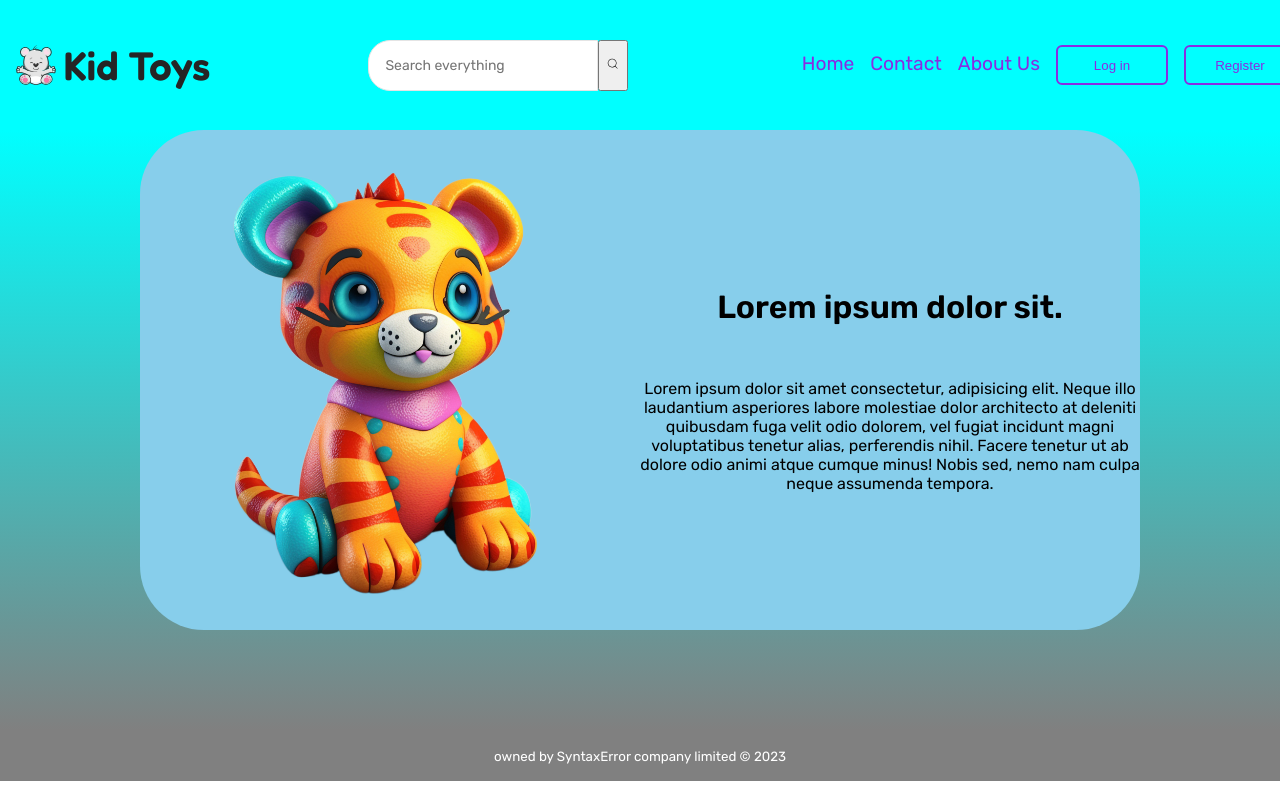
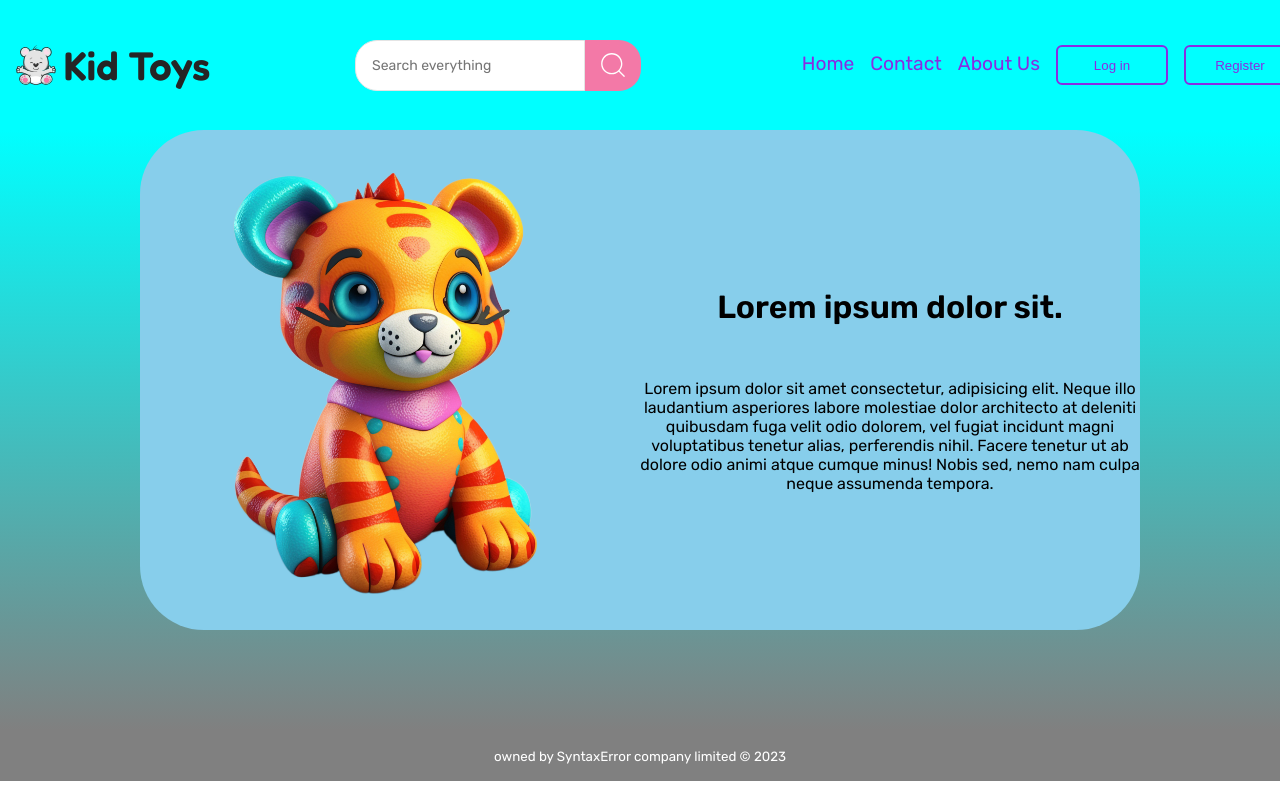
Before and after one commit to z0bla/kid-toys-webapp, a React (Create React App) app: page / in a window 1280 px wide. Shown: the top 800 px of the page. Built offline with nearby package versions, Linux system fonts and the light colour scheme.

Commit message:
Style Search button

```diff
--- a/src/components/Search/Search.module.css
+++ b/src/components/Search/Search.module.css
@@ -15,3 +15,15 @@
   border: 1px solid var(--accent-pink-dark);
   outline: none;
 }
+
+.searchButton {
+  align-items: center;
+  background-color: var(--accent-pink-dark);
+  border-radius: 0 22px 22px 0;
+  border: none;
+  color: var(--neutral-lightest);
+  display: flex;
+  font-size: 2rem;
+  justify-content: center;
+  padding: 0.25rem 0.75rem;
+}
--- a/src/components/Search/index.tsx
+++ b/src/components/Search/index.tsx
@@ -23,7 +23,7 @@ function Search(): JSX.Element {
         placeholder="Search everything"
         onChange={handleSearchInput}
       />
-      <button>
+      <button className={styles.searchButton}>
         <CiSearch />
       </button>
     </form>
```
